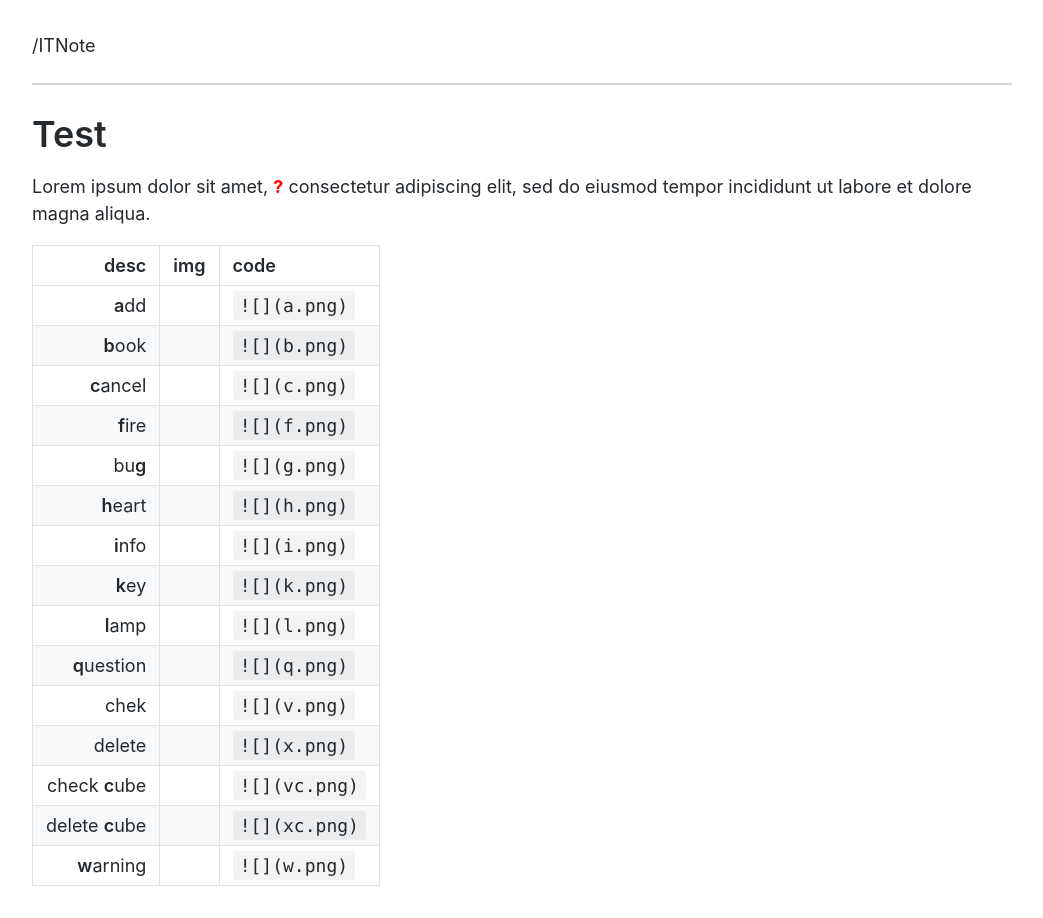
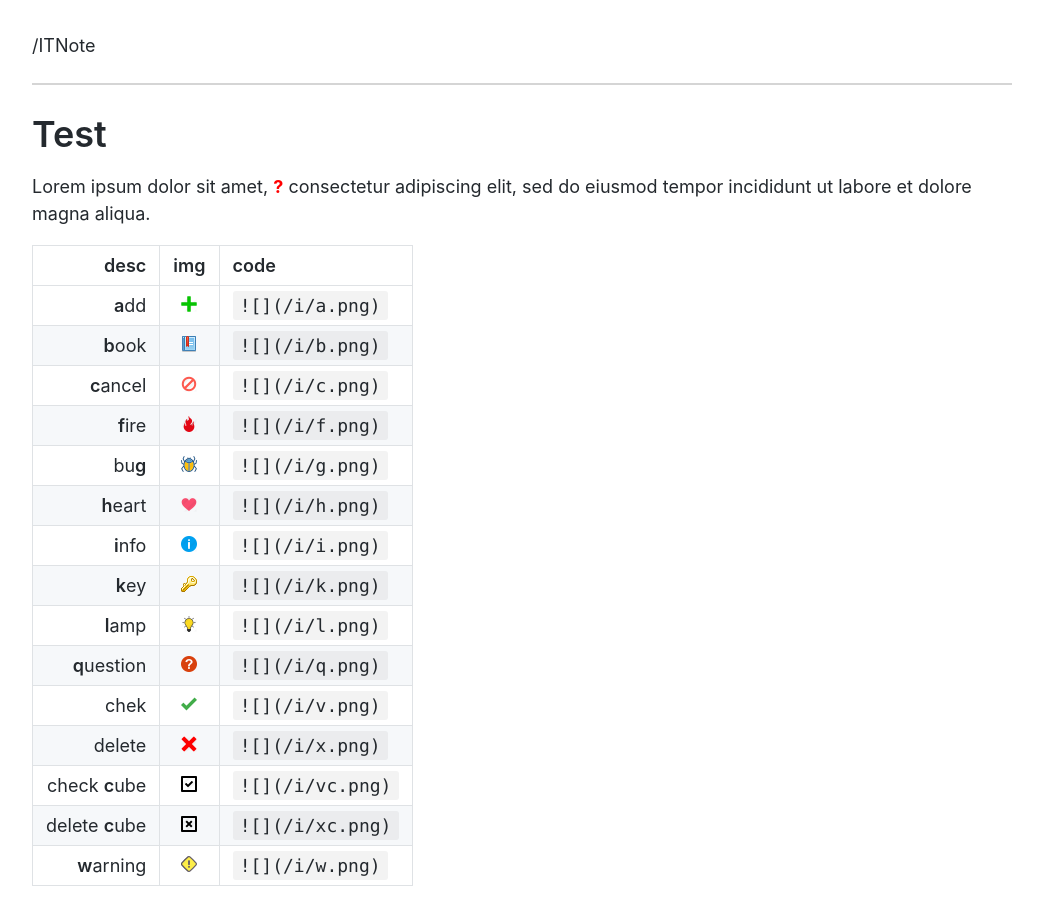
Before and after one commit to olexsyn/ITNote, a Jekyll site: the page built from test3.md, in a window 1280 px wide. Shown: the whole page, without its empty margins (118-1161 px from the left). Built offline with Jekyll 4.4.1, drawn with Linux system fonts in a browser that asks for light colours.

Commit message:
Update test3.md

```diff
--- a/test3.md
+++ b/test3.md
@@ -11,18 +11,18 @@ Lorem ipsum dolor sit amet, <span class="r">?</span> consectetur adipiscing elit
 
 | desc           | img           | code           |
 | -------------: | :-----------: | :------------- |
-| **a**dd        |  ![](a.png)   |  `![](a.png)`  |
-| **b**ook       |  ![](b.png)   |  `![](b.png)`  |
-| **c**ancel     |  ![](c.png)   |  `![](c.png)`  |
-| **f**ire       |  ![](f.png)   |  `![](f.png)`  |
-| bu**g**        |  ![](g.png)   |  `![](g.png)`  |
-| **h**eart      |  ![](h.png)   |  `![](h.png)`  |
-| **i**nfo       |  ![](i.png)   |  `![](i.png)`  |
-| **k**ey        |  ![](k.png)   |  `![](k.png)`  |
-| **l**amp       |  ![](l.png)   |  `![](l.png)`  |
-| **q**uestion   |  ![](q.png)   |  `![](q.png)`  |
-| chek           |  ![](v.png)   |  `![](v.png)`  |
-| delete         |  ![](x.png)   |  `![](x.png)`  |
-| check **c**ube |  ![](vc.png)  |  `![](vc.png)` |
-| delete **c**ube|  ![](xc.png)  |  `![](xc.png)` |
-| **w**arning    |  ![](w.png)   |  `![](w.png)`  |
+| **a**dd        |  ![](/i/a.png)   |  `![](/i/a.png)`  |
+| **b**ook       |  ![](/i/b.png)   |  `![](/i/b.png)`  |
+| **c**ancel     |  ![](/i/c.png)   |  `![](/i/c.png)`  |
+| **f**ire       |  ![](/i/f.png)   |  `![](/i/f.png)`  |
+| bu**g**        |  ![](/i/g.png)   |  `![](/i/g.png)`  |
+| **h**eart      |  ![](/i/h.png)   |  `![](/i/h.png)`  |
+| **i**nfo       |  ![](/i/i.png)   |  `![](/i/i.png)`  |
+| **k**ey        |  ![](/i/k.png)   |  `![](/i/k.png)`  |
+| **l**amp       |  ![](/i/l.png)   |  `![](/i/l.png)`  |
+| **q**uestion   |  ![](/i/q.png)   |  `![](/i/q.png)`  |
+| chek           |  ![](/i/v.png)   |  `![](/i/v.png)`  |
+| delete         |  ![](/i/x.png)   |  `![](/i/x.png)`  |
+| check **c**ube |  ![](/i/vc.png)  |  `![](/i/vc.png)` |
+| delete **c**ube|  ![](/i/xc.png)  |  `![](/i/xc.png)` |
+| **w**arning    |  ![](/i/w.png)   |  `![](/i/w.png)`  |
```
